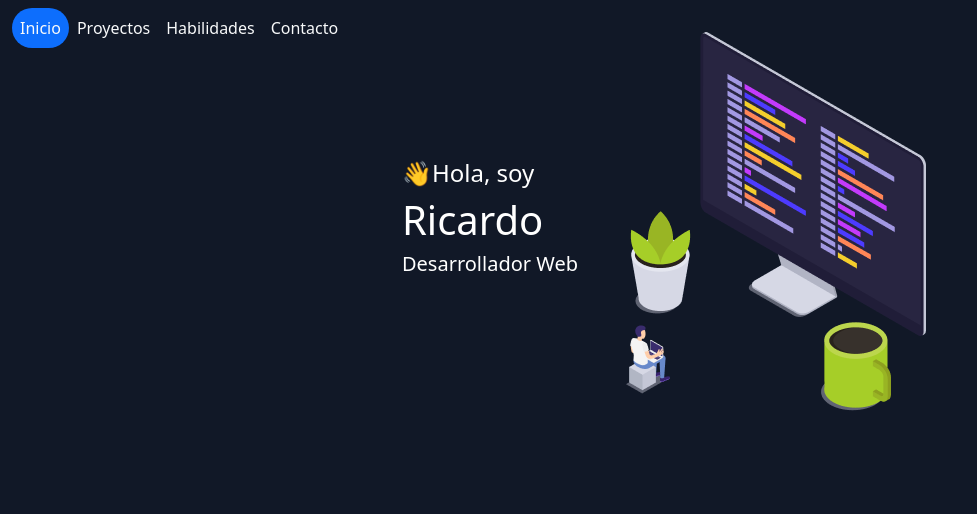
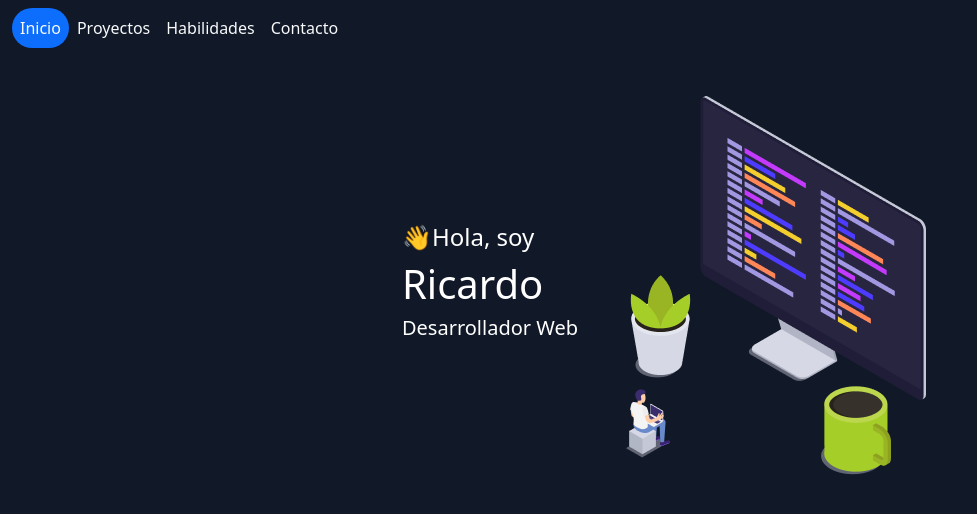
Before and after one commit to blackgoku-97/portafolio, a React (Vite) app: page / in a window 1280 px wide. Shown: the top 514 px of the page, without its empty margins (0-977 px from the left). Built offline with nearby package versions, Linux system fonts and the light colour scheme; the HTML template or start-up script is replaced by a standard one.

Commit message:
Inicio actualizado

```diff
--- a/src/Components/Inicio/Inicio.jsx
+++ b/src/Components/Inicio/Inicio.jsx
@@ -1,6 +1,6 @@
 export const Inicio = () => {
     return (
-        <div className="d-flex align-items-center justify-content-center mt-3 p-3">
+        <div className="d-flex align-items-center justify-content-center mt-5 p-5">
             <div className="text m-5">
                 <h4>👋Hola, soy</h4>
                 <h1>Ricardo</h1>
```
